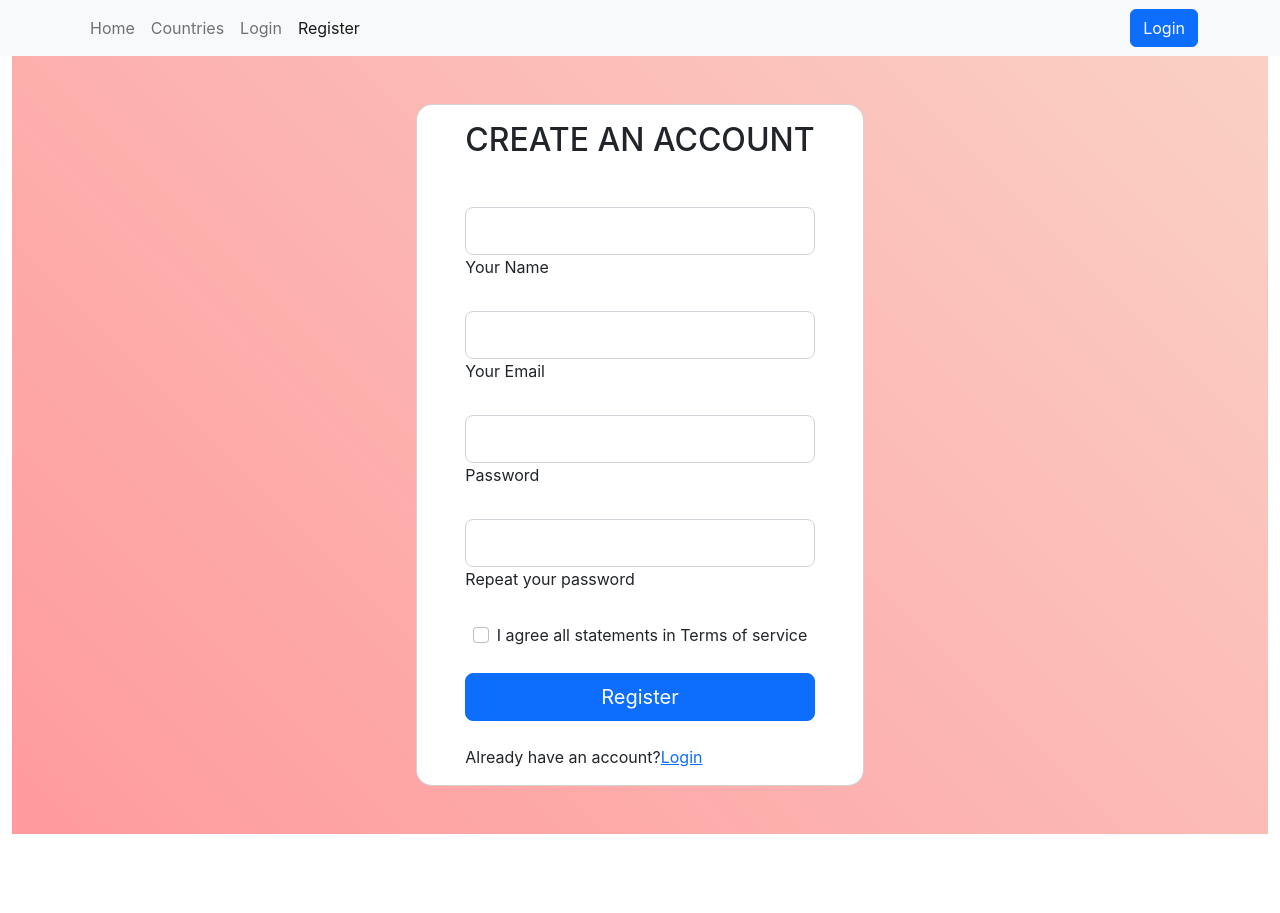
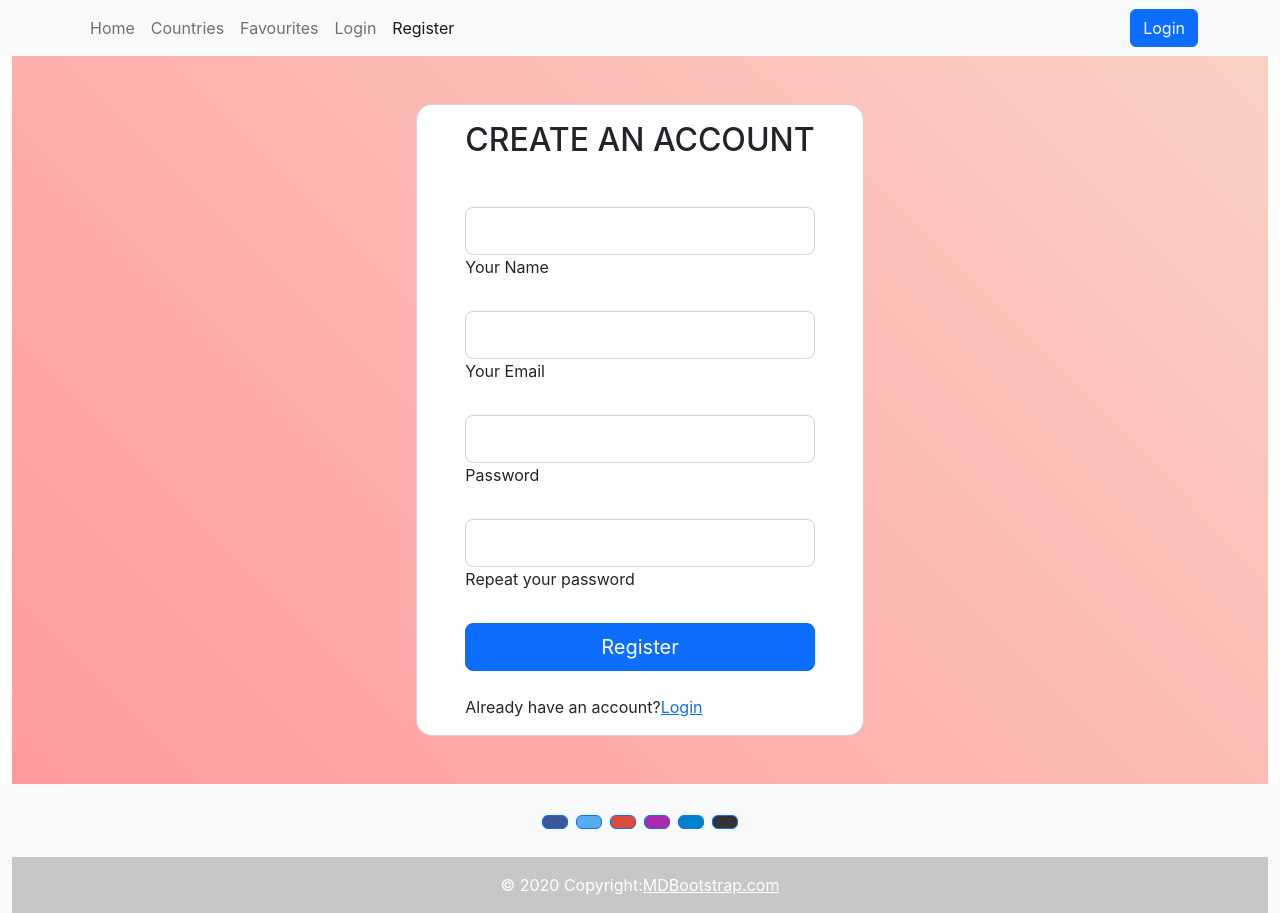
Before and after one commit to sahilt2/Countries_Bootstrap_React, a React (Create React App) app: page /register in a window 1280 px wide. Before the commit the page ends 834 px from the top, so only its background shows below. Built offline with nearby package versions, Linux system fonts and the light colour scheme; no server answers.

Commit message:
create favouriteSlice, add local storage

```diff
--- a/package.json
+++ b/package.json
@@ -3,6 +3,8 @@
   "version": "0.1.0",
   "private": true,
   "dependencies": {
+    "@fortawesome/free-solid-svg-icons": "^6.4.2",
+    "@fortawesome/react-fontawesome": "^0.2.0",
     "@reduxjs/toolkit": "^1.8.5",
     "@testing-library/jest-dom": "^5.16.5",
     "@testing-library/react": "^13.3.0",
--- a/src/App.js
+++ b/src/App.js
@@ -11,6 +11,7 @@ import Register from './components/Register';
 import ProtectedRoute from './auth/ProtectedRoute';
 import { useAuthState } from 'react-firebase-hooks/auth';
 import { auth } from './auth/firebase';
+import Favourites from './components/Favourites';
 
 const App = () => {
   const [user] = useAuthState(auth)
@@ -22,7 +23,8 @@ const App = () => {
           <Route path='/login' element={<Login/>}/>
           <Route path='/register' element={<Register/>}/>
           <Route element={<ProtectedRoute user={user}/>}>
-           <Route path="/countries" element={<Countries />} />
+           <Route path="/countries" element={<Countries />}/>
+           <Route path="/favourites" element={<Favourites/>}/>
            <Route path="/countries/:single" element={<CountriesSingle />} />
           </Route>
         </Route>
--- a/src/app/store.js
+++ b/src/app/store.js
@@ -1,8 +1,10 @@
 import { configureStore } from '@reduxjs/toolkit';
 import countriesSlice from '../features/countries/countriesSlice';
+import favouriteSlice from '../features/countries/favouritesSlice';
 
 export default configureStore({
   reducer: {
     countries: countriesSlice,
+    favourites:favouriteSlice
   },
 });
--- /dev/null
+++ b/src/components/Favourites.jsx
@@ -0,0 +1,68 @@
+import { useEffect, useState } from "react";
+import { Button, Col, Container, Form, Row, Spinner } from "react-bootstrap";
+import { useDispatch, useSelector } from "react-redux";
+import { initializeCountries } from "../features/countries/countriesSlice";
+import { clearFavourites } from "../features/countries/favouritesSlice";
+import CountryCard from "./CountryCard";
+
+const Favourites = () => {
+    const dispatch = useDispatch()
+    let countriesList = useSelector((state) => state.countries.countries)
+    const loading = useSelector((state) => state.countries.loading)
+    const [search, setSearch] = useState("")
+    const favouritesList = useSelector((state) => state.favourites.favourites)
+    if (favouritesList !== null) {
+        countriesList = countriesList.filter(c => favouritesList.includes(c.name.common))
+    }
+    else {
+        countriesList = []
+    }
+    useEffect(() => {
+        dispatch(initializeCountries())
+    }, [dispatch])
+    if (loading) {
+        return (
+            <Col className="text-center m-5">
+        <Spinner
+          animation="border"
+          role="status"
+          className="center"
+          variant="info"
+        >
+          <span className="visually-hidden">Loading...</span>
+        </Spinner>
+      </Col>
+        )
+    }
+    return (<Container fluid>
+        <Row>
+          <Col className="mt-5 d-flex justify-content-center">
+            <Form>
+              <Form.Control
+                style={{ width: '18rem' }}
+                type="search"
+                className="me-2 "
+                placeholder="Search for countries"
+                aria-label="Search"
+                onChange={(e) => setSearch(e.target.value)}
+              />
+            </Form>
+          </Col>
+        </Row>
+        <Row xs={2} md={3} lg={4} className=" g-3">
+        <Button onClick={() => {
+          dispatch(clearFavourites())
+        }}>Clear Favourites</Button>
+      </Row>
+        <Row xs={2} md={3} lg={4} className=" g-3">
+          {countriesList
+            .filter((c) => {
+              return c.name.official.toLowerCase().includes(search.toLowerCase());
+            })
+            .map((country) => (
+              <CountryCard key={country.name.common} country={country} />
+            ))}
+        </Row>
+      </Container>)
+}
+export default Favourites;
--- /dev/null
+++ b/src/components/Footer.jsx
@@ -0,0 +1,87 @@
+import React from 'react';
+import {
+    MDBFooter,
+    MDBContainer,
+    MDBCol,
+    MDBRow,
+    MDBIcon,
+    MDBBtn
+  } from 'mdb-react-ui-kit';
+const Footer = () => {
+    return (
+        <MDBFooter className='bg-light text-center text-white'>
+        <MDBContainer className='p-4 pb-0'>
+          <section className='mb-4'>
+            <MDBBtn
+              floating
+              className='m-1'
+              style={{ backgroundColor: '#3b5998' }}
+              href='#!'
+              role='button'
+            >
+              <MDBIcon fab icon='facebook-f' />
+            </MDBBtn>
+
+            <MDBBtn
+              floating
+              className='m-1'
+              style={{ backgroundColor: '#55acee' }}
+              href='#!'
+              role='button'
+            >
+              <MDBIcon fab icon='twitter' />
+            </MDBBtn>
+
+            <MDBBtn
+              floating
+              className='m-1'
+              style={{ backgroundColor: '#dd4b39' }}
+              href='#!'
+              role='button'
+            >
+              <MDBIcon fab icon='google' />
+            </MDBBtn>
+            <MDBBtn
+              floating
+              className='m-1'
+              style={{ backgroundColor: '#ac2bac' }}
+              href='#!'
+              role='button'
+            >
+              <MDBIcon fab icon='instagram' />
+            </MDBBtn>
+
+            <MDBBtn
+              floating
+              className='m-1'
+              style={{ backgroundColor: '#0082ca' }}
+              href='#!'
+              role='button'
+            >
+              <MDBIcon fab icon='linkedin-in' />
+            </MDBBtn>
+
+            <MDBBtn
+              floating
+              className='m-1'
+              style={{ backgroundColor: '#333333' }}
+              href='#!'
+              role='button'
+            >
+              <MDBIcon fab icon='github' />
+            </MDBBtn>
+          </section>
+        </MDBContainer>
+
+        <div className='text-center p-3' style={{ backgroundColor: 'rgba(0, 0, 0, 0.2)' }}>
+          © 2020 Copyright:
+          <a className='text-white' href='https://mdbootstrap.com/'>
+            MDBootstrap.com
+          </a>
+        </div>
+      </MDBFooter>
+
+    );
+};
+
+export default Footer;
--- a/src/components/Register.jsx
+++ b/src/components/Register.jsx
@@ -13,16 +13,23 @@ import {
     MDBCheckbox
   }
   from 'mdb-react-ui-kit';
+import { FontAwesomeIcon } from '@fortawesome/react-fontawesome';
+import { faCheck, faTimes } from '@fortawesome/free-solid-svg-icons';
 
 const Register = () => {
     const [email,setEmail]=useState('');
     const [password,setPassword]=useState('');
+    const [repeatPassword,setRepeatPassword]=useState('')
     const [name,setName]=useState('');
     const [user,loading,error]=useAuthState(auth);
     const navigate = useNavigate();
 
     const register =()=>{
-        if(!name)alert("Please enter name")
+        if(!name)alert("Please enter name");
+        if(password!==repeatPassword){
+          alert("Passwords do not match");
+          return;
+        }
         registerWithEmailAndPassword(name,email,password)
     }
 
@@ -33,26 +40,6 @@ const Register = () => {
 
     return (
         <div>
-            {/* <input
-            type="text"
-            value={name}
-            onChange={(e)=>setName(e.target.value)}
-            placeholder='Full Name'/>
-            <input
-            type="email"
-            value={email}
-            onChange={(e)=>setEmail(e.target.value)}
-            placeholder='Email'/>
-            <input
-            type="password"
-            value={password}
-            onChange={(e)=>setPassword(e.target.value)}
-            placeholder='Password'/>
-            <Button onClick={register}>Register</Button>
-            <div>
-                Already have an account?
-                <Link to="/login">Login</Link>
-            </div> */}
             <MDBContainer fluid className='d-flex align-items-center justify-content-center bg-image' style={{backgroundImage: 'linear-gradient(45deg, #ff9a9e 0%, #fad0c4 99%, #fad0c4 100%)'}} >
       <div className='mask gradient-custom-3'></div>
       <MDBCard className='m-5' style={{maxWidth: '600px', borderRadius:'1rem'}}>
@@ -61,14 +48,25 @@ const Register = () => {
           <MDBInput wrapperClass='mb-4' label='Your Name' size='lg' id='form1' type='text' value={name}onChange={(e)=>setName(e.target.value)}/>
           <MDBInput wrapperClass='mb-4' label='Your Email' size='lg' id='form2' type='email' value={email} onChange={(e)=>setEmail(e.target.value)}/>
           <MDBInput wrapperClass='mb-4' label='Password' size='lg' id='form3' type='password' value={password} onChange={(e)=>setPassword(e.target.value)}/>
-          <MDBInput wrapperClass='mb-4' label='Repeat your password' size='lg' id='form4' type='password'/>
-          <div className='d-flex flex-row justify-content-center mb-4'>
+          <MDBInput wrapperClass='mb-4' label='Repeat your password' size='lg' id='form4' type='password' value={repeatPassword} onChange={(e)=>setRepeatPassword(e.target.value)}/>
+
+          {repeatPassword && (
+          <div>
+         {password === repeatPassword ? (
+         <FontAwesomeIcon icon={faCheck} style={{ color: "green" }} />
+        ) : (
+       <FontAwesomeIcon icon={faTimes} style={{ color: "red" }} />
+       )}
+      <span style={{marginLeft:'5px'}}>Passwords {password === repeatPassword ? "match" : "do not match"}</span>
+      </div>
+      )}
+          {/* <div className='d-flex flex-row justify-content-center mb-4'>
             <MDBCheckbox name='flexCheck' id='flexCheckDefault' label='I agree all statements in Terms of service' />
-          </div>
+          </div> */}
           <MDBBtn className='mb-4 w-100 gradient-custom-4' size='lg' onClick={register}>Register</MDBBtn>
           <div>
           <p className="mb-0"> Already have an account?
-                <Link to="/login">Login</Link></p>
+          <Link to="/login">Login</Link></p>
           </div>
         </MDBCardBody>
       </MDBCard>
--- /dev/null
+++ b/src/features/countries/favouritesSlice.js
@@ -0,0 +1,30 @@
+import { createSlice } from "@reduxjs/toolkit";
+
+const favourites = localStorage.getItem('favourites')!==null?JSON.parse(localStorage.getItem('favourites')):[]
+
+export const favouriteSlice = createSlice({
+    name:'favourites',
+    initialState:{
+        favourites:favourites
+    },
+    reducers:{
+        addFavourites:(state,action)=>{
+            // The line below is not necessary but can be useful as a check to see if localStorage favourite already exists
+            if(state.favourites.some(fav=>fav===action.payload))state.favourites=[...state.favourites]
+            state.favourites=[...state.favourites,action.payload]
+            localStorage.setItem('favourites',JSON.stringify(state.favourites))
+        },
+        removeFavourite(state,action){
+            const newArray =[...state.favourites]
+            newArray.splice(newArray.findIndex(e=>e===action.payload),1)
+            state.favourites=[...newArray]
+        },
+        clearFavourites(state,action){
+            localStorage.removeItem('favourites')
+            state.favourites=[]
+        }
+    }
+})
+export const {addFavourites,removeFavourite,clearFavourites}=favouriteSlice.actions
+
+export default favouriteSlice.reducer;
--- a/src/pages/Layout.jsx
+++ b/src/pages/Layout.jsx
@@ -8,6 +8,7 @@ import { LinkContainer } from 'react-router-bootstrap';
 import { Button } from 'react-bootstrap';
 import { auth, logOut } from '../auth/firebase';
 import { useAuthState } from 'react-firebase-hooks/auth';
+import Footer from '../components/Footer';
 
 const Layout = () => {
   const [user] = useAuthState(auth)
@@ -25,6 +26,9 @@ const Layout = () => {
                 <LinkContainer to="/countries">
                   <Nav.Link>Countries</Nav.Link>
                 </LinkContainer>
+                <LinkContainer to="/favourites">
+                  <Nav.Link>Favourites</Nav.Link>
+                </LinkContainer>
                 <LinkContainer to="/login">
                   <Nav.Link>Login</Nav.Link>
                 </LinkContainer>
@@ -34,15 +38,16 @@ const Layout = () => {
               </Nav>
             </Navbar.Collapse>
             {user?(<Button onClick={logOut}>Logout</Button>):(
-              <Button><Link to='/login'></Link>Login</Button>
+              <Link to='/login'><Button>Login</Button></Link>
             )}
-
           </Container>
         </Navbar>
       </Row>
       <Row>
-        <Outlet />
+        <Outlet/>
+        <Footer/>
       </Row>
+
     </Container>
   );
 };
```
Also changed, not shown: src/components/CountryCard.jsx (+28 -4 lines), 1 other file (tests, documents, lock files or other folders).
